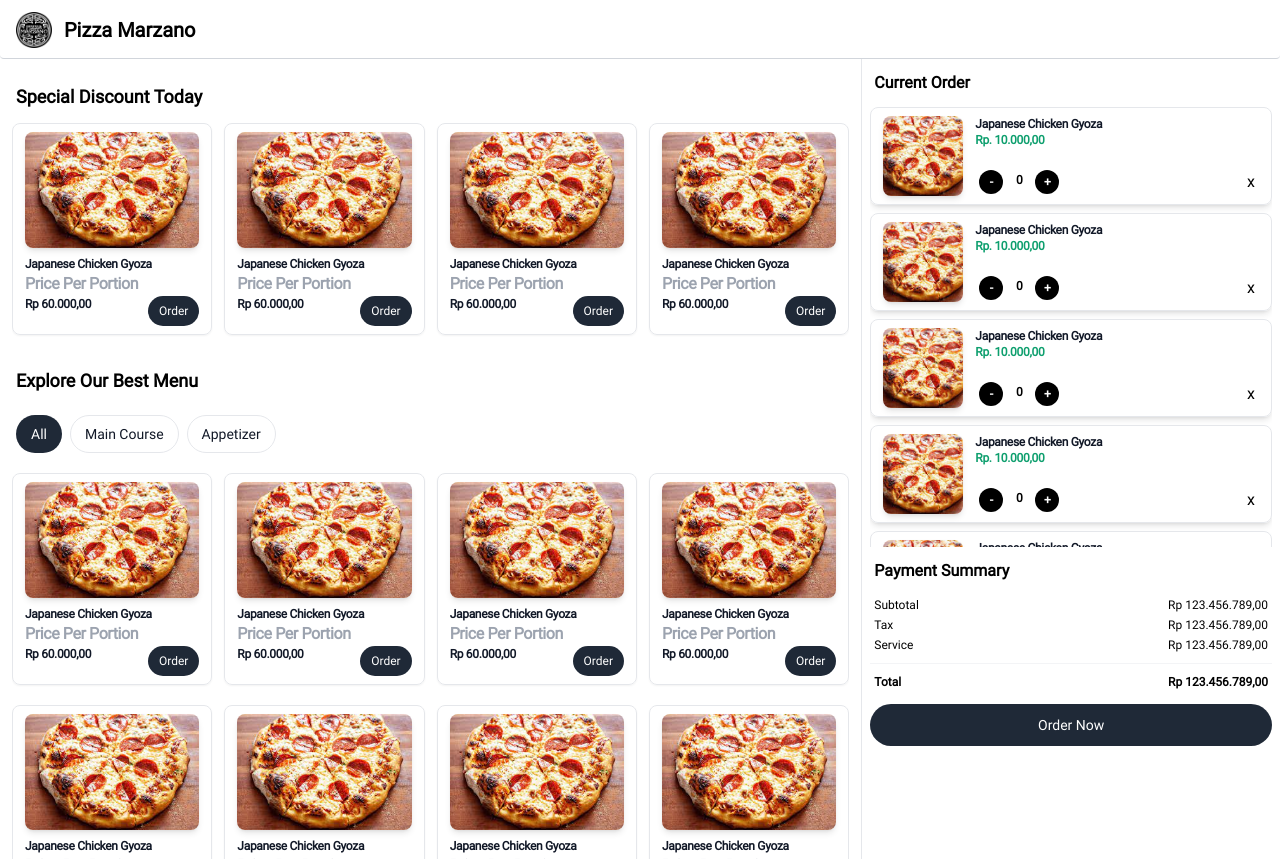
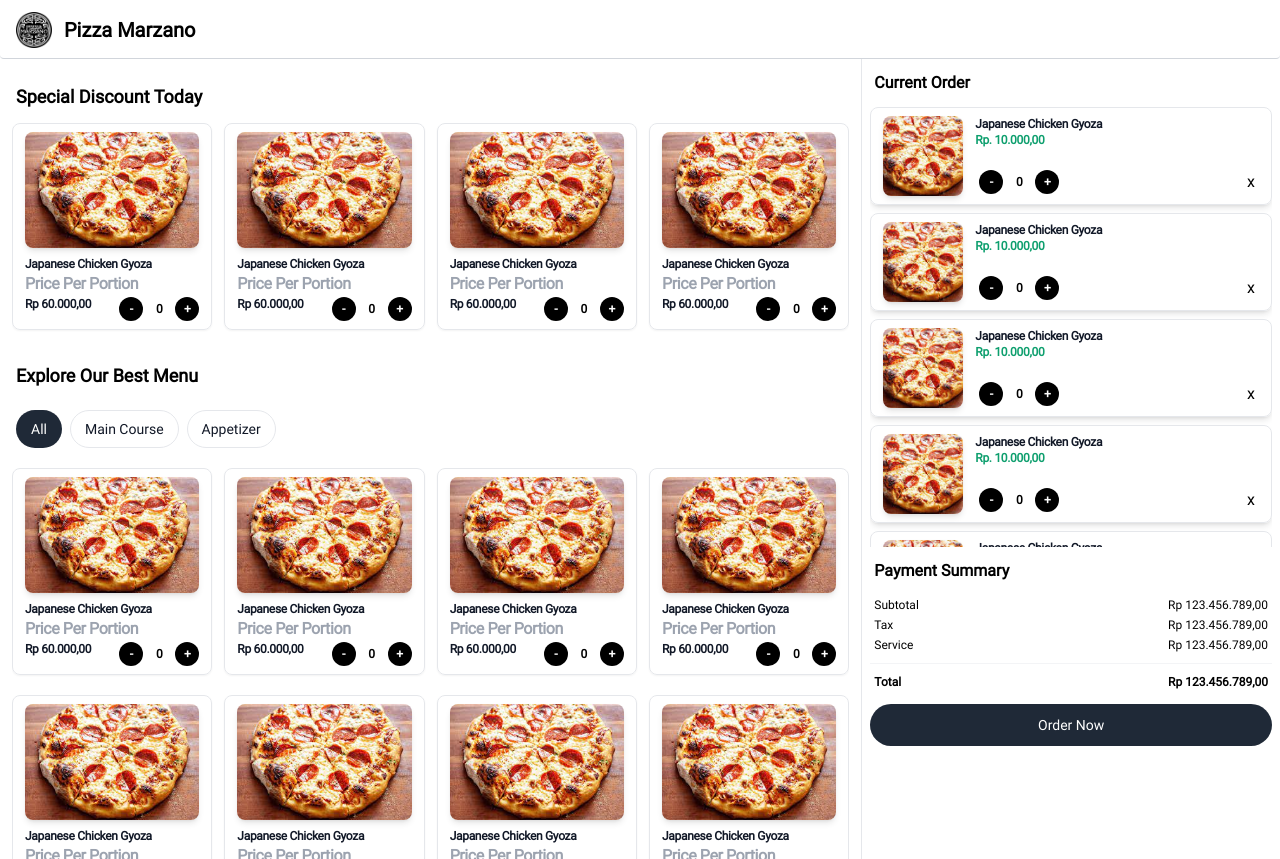
Before and after one commit to steventjoa89/restaurant, a React (Create React App) app: page / in a window 1280 px wide. Built offline with nearby package versions, Linux system fonts and the light colour scheme.

Commit message:
Refactoring counter row.

```diff
--- /dev/null
+++ b/src/components/Counter.js
@@ -0,0 +1,16 @@
+import React from "react";
+import IncButton from "./IncButton";
+
+function Counter() {
+  return (
+    <>
+      <IncButton isInc={false} />
+      <span className="inline-flex items-center justify-center w-8 h-6 font-bold text-xs">
+        0
+      </span>
+      <IncButton />
+    </>
+  );
+}
+
+export default Counter;
--- a/src/components/IncDecButton.js
+++ b/src/components/IncButton.js
@@ -1,6 +1,6 @@
 import React from "react";
 
-function IncDecButton({ isInc = true }) {
+function IncButton({ isInc = true }) {
   return (
     <button className="inline-flex items-center justify-center w-6 h-6 text-xs font-semibold  text-white bg-black rounded-full">
       {isInc ? "+" : "-"}
@@ -8,4 +8,4 @@ function IncDecButton({ isInc = true }) {
   );
 }
 
-export default IncDecButton;
+export default IncButton;
--- a/src/components/MenuCard.js
+++ b/src/components/MenuCard.js
@@ -2,6 +2,7 @@ import React from "react";
 import CardTitle from "./CardTitle";
 import CardSubtitle from "./CardSubtitle";
 import { Button } from "flowbite-react";
+import Counter from "./Counter";
 
 function MenuCard() {
   return (
@@ -21,9 +22,12 @@ function MenuCard() {
         <div className="mt-auto">
           <div className="flex flex-row justify-between">
             <CardTitle text="Rp 60.000,00" />
-            <Button color="dark" pill size="xs">
+            <div className="flex-3">
+            {/* <Button color="dark" pill size="xs">
               Order
-            </Button>
+            </Button> */}
+              <Counter />
+            </div>
           </div>
         </div>
       </div>
--- a/src/components/OrderCard.js
+++ b/src/components/OrderCard.js
@@ -1,6 +1,7 @@
 import React from "react";
-import IncDecButton from "./IncDecButton";
+import IncButton from "./IncButton";
 import CardTitle from "./CardTitle";
+import Counter from "./Counter";
 
 function OrderCard() {
   return (
@@ -21,14 +22,9 @@ function OrderCard() {
             </div>
           </div>
           <div className="mt-auto">
-            {/* ListRow */}
             <div className="flex flex-row justify-between px-1 py-0.5">
               <div className="flex">
-                <IncDecButton isInc={false} />
-                <span className="inline-flex items-center justify-center w-8 h-5 font-bold text-xs">
-                  0
-                </span>
-                <IncDecButton />
+                <Counter />
               </div>
               <span>x</span>
             </div>
```
